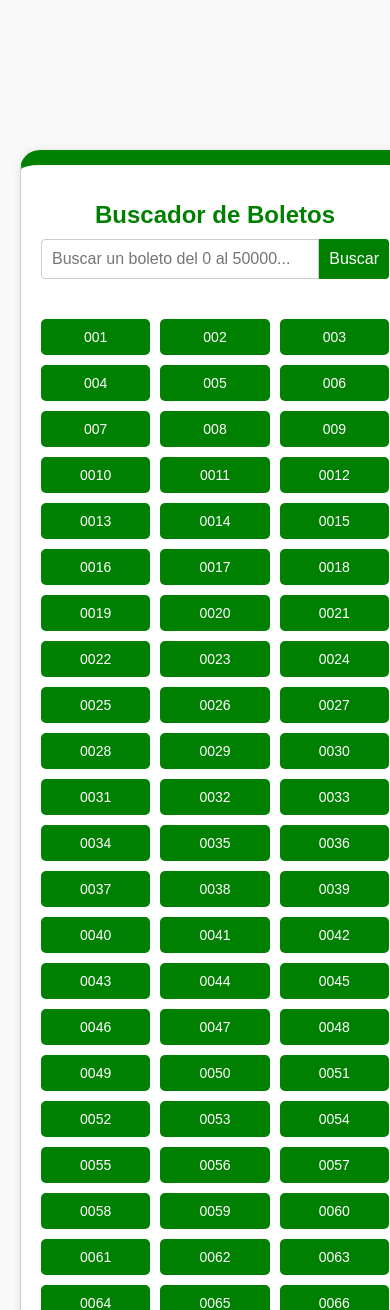
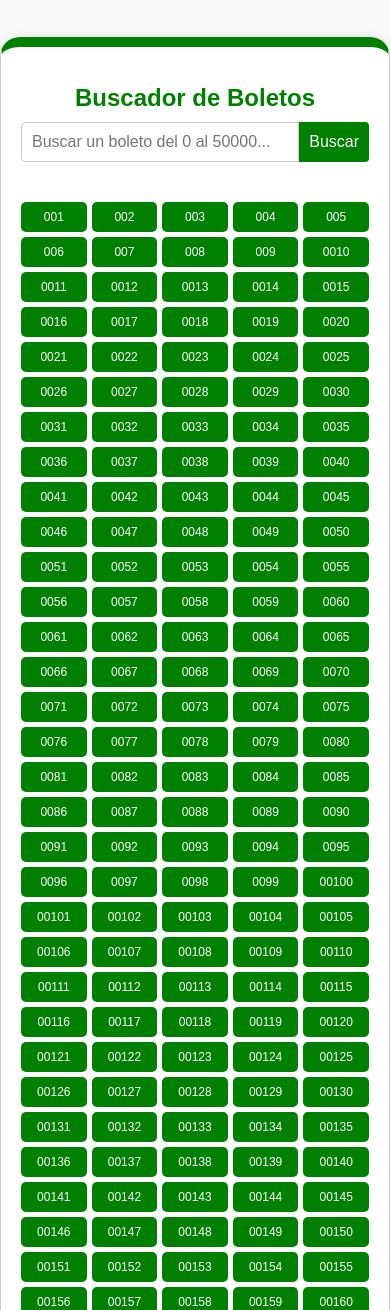
Before and after one commit to Zeleyda/RifasEconomicasTamp, a PHP site: page /sections/comprar_boletos.php in a window 390 px wide. Shown: the part 160-1470 px from the top of the page. Run offline with PHP 8.4, Linux system fonts and the light colour scheme.

Commit message:
se ajusto el diseño en la seccion comprar boletos

```diff
--- a/sections/comprar_boletos.php
+++ b/sections/comprar_boletos.php
@@ -11,9 +11,7 @@
 <body>
 <?php include 'navbar.html'; ?>
 <h3></h3>
-<h3></h3>
-<h3></h3>
-<h3></h3>
+
     <div class="main-content">
         <div class="container">
             <h1>Buscador de Boletos</h1>
--- a/styles/boletos.css
+++ b/styles/boletos.css
@@ -127,11 +127,16 @@ footer {
 }
 
 @media (max-width: 480px) {
+    .main-content {
+        padding: 20px 0;
+    }
+
     .container {
         width: 95%;
+        max-width: 100%; /* Ajusta el ancho máximo para dispositivos móviles */
         padding: 20px;
         margin: 20px auto;
-        border-top: 15px solid green;
+        border-top: 10px solid green;
         border-radius: 20px;
     }
 
@@ -143,4 +148,14 @@ footer {
     .search-bar button {
         padding: 10px;
     }
+
+    .button-container {
+        grid-template-columns: repeat(auto-fill, minmax(60px, 1fr)); /* Ajusta el tamaño mínimo de los botones */
+        gap: 5px; /* Reduce el espacio entre los botones */
+    }
+
+    .button-container button {
+        padding: 8px; /* Reduce el padding de los botones */
+        font-size: 12px; /* Reduce el tamaño de la fuente de los botones */
+    }
 }
```
